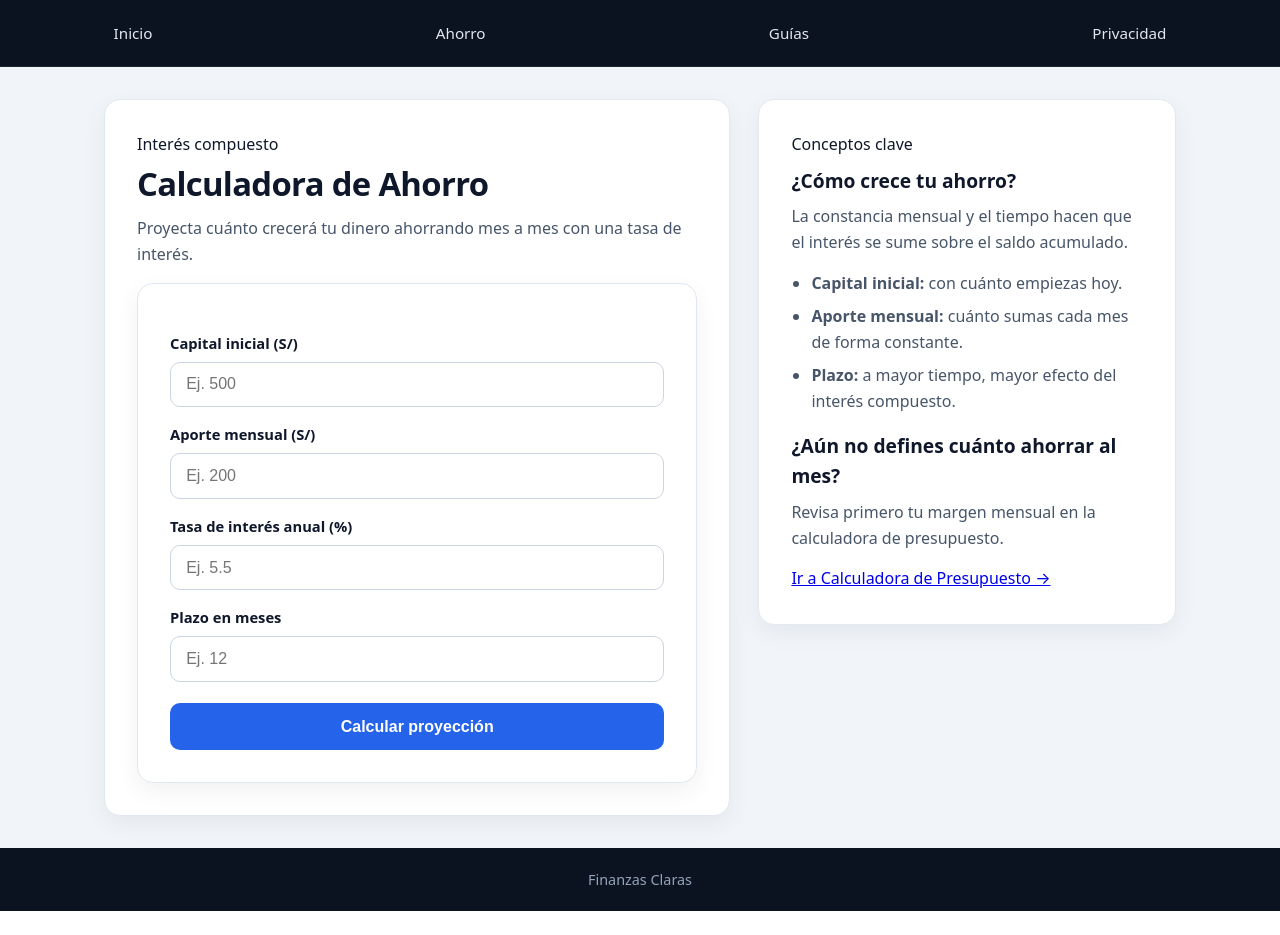
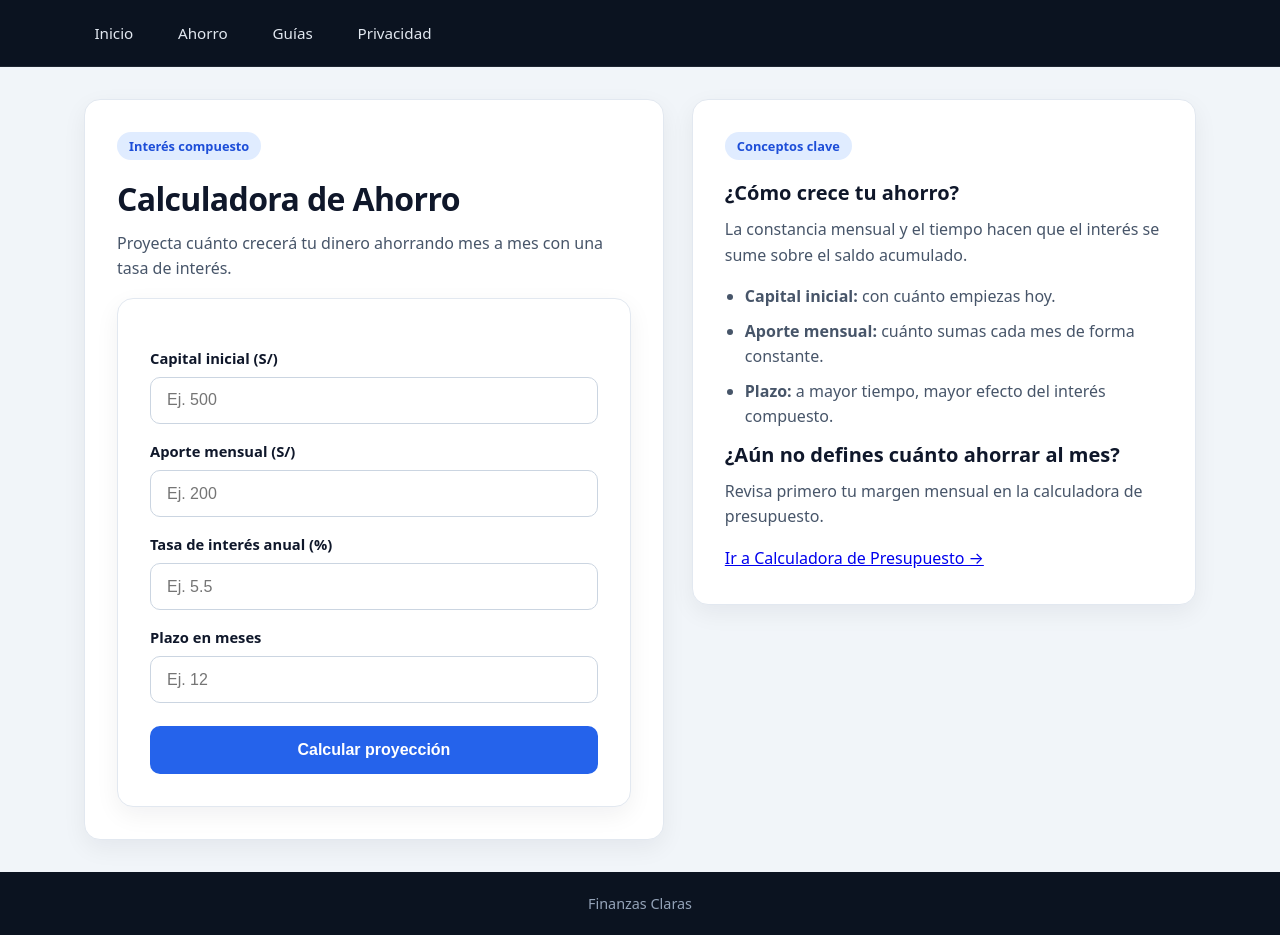
Before and after one commit to cristianleandro080-oss/finanzas-claras, a Flask app: page /ahorro in a window 1280 px wide. Before the commit the page ends 911 px from the top, so only its background shows below. Run offline with Flask 3, Linux system fonts and the light colour scheme.

Commit message:
Ajustar style.css a dos columnas con pill y aside

```diff
--- a/static/style.css
+++ b/static/style.css
@@ -2,10 +2,10 @@
   --bg-page: #f1f5f9;
   --bg-card: #ffffff;
   --bg-nav: #0b1320;
-  --bg-badge: #e0ecff;
+  --bg-pill: #e0ecff;
   --text-main: #0f172a;
   --text-muted: #475569;
-  --text-badge: #1d4ed8;
+  --text-pill: #1d4ed8;
   --accent: #2563eb;
   --accent-hover: #1d4ed8;
   --border: #e2e8f0;
@@ -35,14 +35,13 @@ header {
 }
 
 nav {
-  max-width: 1120px;
+  max-width: 1160px;
   margin: 0 auto;
   padding: 1rem 1.5rem;
   display: flex;
   flex-wrap: wrap;
   align-items: center;
-  justify-content: space-between;
-  gap: 0.75rem 1.5rem;
+  gap: 0.5rem 1.5rem;
 }
 
 nav a {
@@ -50,7 +49,7 @@ nav a {
   text-decoration: none;
   font-weight: 500;
   font-size: 0.95rem;
-  padding: 0.3rem 0.6rem;
+  padding: 0.3rem 0.65rem;
   border-radius: 8px;
 }
 
@@ -62,31 +61,34 @@ nav a:hover {
 main {
   flex: 1;
   width: 100%;
-  max-width: 1120px;
+  max-width: 1160px;
   margin: 2rem auto;
   padding: 0 1.5rem;
   display: grid;
-  grid-template-columns: minmax(0, 1.35fr) minmax(0, 0.9fr);
+  grid-template-columns: minmax(0, 1.15fr) minmax(0, 1fr);
   gap: 1.75rem;
   align-items: start;
 }
 
 .card,
 section,
+aside,
 form {
   background-color: var(--bg-card);
   border: 1px solid var(--border);
   border-radius: var(--radius);
   box-shadow: var(--shadow);
   padding: 2rem;
+  min-width: 0;
 }
 
+.pill,
 .badge,
-span[class*="badge"],
-p[class*="badge"] {
+span[class*="pill"],
+span[class*="badge"] {
   display: inline-block;
-  background-color: var(--bg-badge);
-  color: var(--text-badge);
+  background-color: var(--bg-pill);
+  color: var(--text-pill);
   font-size: 0.8rem;
   font-weight: 700;
   padding: 0.25rem 0.75rem;
@@ -95,7 +97,7 @@ p[class*="badge"] {
 }
 
 h1 {
-  font-size: clamp(1.6rem, 2.6vw, 2.05rem);
+  font-size: clamp(1.65rem, 2.5vw, 2.1rem);
   font-weight: 800;
   letter-spacing: -0.02em;
   color: var(--text-main);
@@ -103,26 +105,30 @@ h1 {
 }
 
 h2 {
-  font-size: 1.2rem;
+  font-size: 1.25rem;
   font-weight: 700;
   color: var(--text-main);
-  margin-top: 0.5rem;
+  margin-top: 0.25rem;
   margin-bottom: 0.5rem;
 }
 
-p {
+p,
+.subtitulo {
   color: var(--text-muted);
-  margin-bottom: 0.95rem;
+  margin-bottom: 1rem;
 }
 
 ul {
   padding-left: 1.25rem;
   color: var(--text-muted);
-  margin-bottom: 1rem;
 }
 
 li {
-  margin-bottom: 0.5rem;
+  margin-bottom: 0.55rem;
+}
+
+.campo {
+  margin-top: 1rem;
 }
 
 label {
@@ -130,7 +136,6 @@ label {
   font-weight: 600;
   font-size: 0.92rem;
   color: var(--text-main);
-  margin-top: 1rem;
   margin-bottom: 0.4rem;
 }
 
@@ -140,7 +145,7 @@ input[type="email"],
 select,
 textarea {
   width: 100%;
-  padding: 0.8rem 0.95rem;
+  padding: 0.85rem 1rem;
   font-size: 1rem;
   color: var(--text-main);
   background-color: #ffffff;
@@ -163,8 +168,8 @@ input[type="submit"],
   align-items: center;
   justify-content: center;
   width: 100%;
-  margin-top: 1.35rem;
-  padding: 0.9rem 1.25rem;
+  margin-top: 1.4rem;
+  padding: 0.95rem 1.25rem;
   font-size: 1rem;
   font-weight: 700;
   color: #ffffff;
@@ -205,6 +210,7 @@ footer p {
 
   .card,
   section,
+  aside,
   form {
     padding: 1.4rem;
     border-radius: 14px;
```
